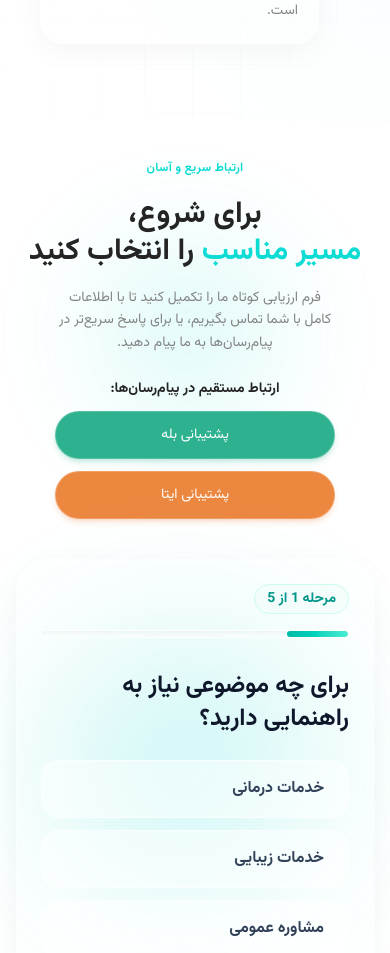
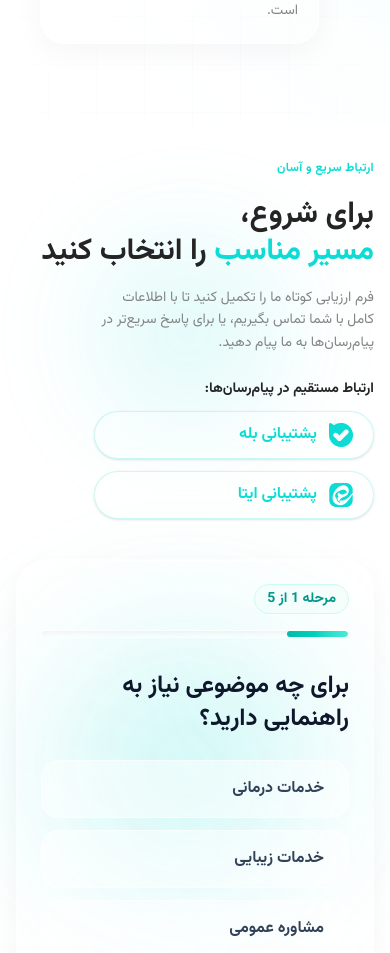
Before and after one commit to AmirShakibafar/SarvzadehPortfolio, a Next.js app: page / in a window 390 px wide. Shown: the part 7640-8593 px from the top of the page. Built offline with nearby package versions, Linux system fonts and the light colour scheme.

Commit message:
feat: refined cta info section

```diff
--- a/components/cta/desktop/cta-info.tsx
+++ b/components/cta/desktop/cta-info.tsx
@@ -1,10 +1,15 @@
 "use client";
 
 import React from "react";
+import Image from "next/image";
 import { motion, Variants } from "framer-motion";
 import { Button } from "@/components/ui/button";
 import { Heading } from "@/components/ui/heading";
 import { Paragraph } from "@/components/ui/paragraph";
+
+// Explicit imports ensure the bundler resolves the assets regardless of folder structure
+import baleIcon from "@/assets/icons/bale.svg";
+import eittaIcon from "@/assets/icons/eitta.svg";
 
 const containerVariants: Variants = {
   hidden: { opacity: 0 },
@@ -32,55 +37,73 @@ const itemVariants: Variants = {
 export function CtaInfo() {
   return (
     <motion.div
-      className="relative flex flex-col space-y-2 isolate"
+      className="relative isolate flex flex-col space-y-2"
       variants={containerVariants}
       initial="hidden"
       whileInView="visible"
       viewport={{ once: true, margin: "100px 0px", amount: 0.05 }}
     >
       <div
-        className="absolute left-1/2 top-1/2 -z-10 h-[500px] opacity-40 w-[500px] md:h-[700px] md:w-[700px] -translate-x-1/2 -translate-y-1/2 bg-[url('/blob.svg')] bg-contain bg-center bg-no-repeat pointer-events-none"
+        className="pointer-events-none absolute left-1/2 top-1/2 -z-10 h-[500px] w-[500px] -translate-x-1/2 -translate-y-1/2 bg-[url('/blob.svg')] bg-contain bg-center bg-no-repeat opacity-40 md:h-[700px] md:w-[700px]"
         aria-hidden="true"
       />
 
-      <motion.div variants={itemVariants} className="   ">
+      <motion.div variants={itemVariants}>
         <span className="inline-block text-sm font-semibold tracking-wide text-primary">
           ارتباط سریع و آسان
         </span>
       </motion.div>
 
-      <motion.div variants={itemVariants} className="   ">
+      <motion.div variants={itemVariants}>
         <Heading className="text-4xl font-extrabold leading-tight text-foreground lg:text-5xl">
           برای شروع، <br />
           <span className="text-primary">مسیر مناسب</span> را انتخاب کنید
         </Heading>
       </motion.div>
 
-      <motion.div variants={itemVariants} className="   ">
+      <motion.div variants={itemVariants}>
         <Paragraph className="max-w-lg text-lg leading-9 text-muted-foreground">
           فرم ارزیابی کوتاه ما را تکمیل کنید تا با اطلاعات کامل با شما تماس
           بگیریم، یا برای پاسخ سریع‌تر مستقیماً در پیام‌رسان‌ها به ما پیام دهید.
         </Paragraph>
       </motion.div>
 
-      <motion.div variants={itemVariants} className="space-y-4 pt-4    ">
+      <motion.div variants={itemVariants} className="space-y-4 pt-4">
         <h4 className="font-semibold text-foreground">
           ارتباط مستقیم در پیام‌رسان‌ها:
         </h4>
         <div className="flex flex-wrap items-center gap-4">
           <Button
-            className="flex h-12 items-center gap-2 rounded-full border border-white/20 bg-[#18a983]/90 px-6 text-white shadow-lg shadow-[#18a983]/20 transition-all hover:bg-[#18a983] backdrop-blur-md  "
+            variant="pillSecondary"
+            size="pill"
+            className="gap-2 border-primary/20"
             onClick={() => window.open("https://ble.ir/your_bale_id", "_blank")}
           >
+            <Image
+              src={baleIcon}
+              alt="Bale"
+              width={24}
+              height={24}
+              className="size-6"
+            />
             پشتیبانی بله
           </Button>
 
           <Button
-            className="flex h-12 items-center gap-2 rounded-full border border-white/20 bg-[#ea7a2c]/90 px-6 text-white shadow-lg shadow-[#ea7a2c]/20 transition-all hover:bg-[#ea7a2c] backdrop-blur-md  "
+            variant="pillSecondary"
+            size="pill"
+            className="gap-2 border-primary/20"
             onClick={() =>
               window.open("https://eitaa.com/your_eitaa_id", "_blank")
             }
           >
+            <Image
+              src={eittaIcon}
+              alt="Eitaa"
+              width={24}
+              height={24}
+              className="size-6"
+            />
             پشتیبانی ایتا
           </Button>
         </div>
--- a/components/cta/mobile/cta-info-mobile.tsx
+++ b/components/cta/mobile/cta-info-mobile.tsx
@@ -2,23 +2,27 @@
 "use client";
 
 import React from "react";
+import Image from "next/image";
 import { motion } from "framer-motion";
 import { Button } from "@/components/ui/button";
 import { Heading } from "@/components/ui/heading";
 import { Paragraph } from "@/components/ui/paragraph";
 
+import baleIcon from "@/assets/icons/bale.svg";
+import eittaIcon from "@/assets/icons/eitta.svg";
+
 export function CtaInfoMobile() {
   return (
     <motion.div
-      className="relative flex flex-col space-y-4 text-center items-center isolate w-full"
+      className="relative flex w-full flex-col space-y-4 text-right isolate"
       initial={{ opacity: 0, y: 15 }}
       whileInView={{ opacity: 1, y: 0 }}
       viewport={{ once: true, margin: "50px 0px", amount: 0.1 }}
       transition={{ duration: 0.4, ease: "easeOut" }}
     >
-      {/* Mobile-scaled Background Blob */}
+      {/* Mobile-scaled Background Blob - Kept centered behind the layout */}
       <div
-        className="absolute left-1/2 top-1/2 -z-10 h-[400px] w-[400px] -translate-x-1/2 -translate-y-1/2 bg-[url('/blob.svg')] bg-contain bg-center bg-no-repeat opacity-20 pointer-events-none"
+        className="pointer-events-none absolute left-1/2 top-1/2 -z-10 h-[400px] w-[400px] -translate-x-1/2 -translate-y-1/2 bg-[url('/blob.svg')] bg-contain bg-center bg-no-repeat opacity-20"
         aria-hidden="true"
       />
 
@@ -36,30 +40,48 @@ export function CtaInfoMobile() {
       </div>
 
       <div>
-        <Paragraph className="max-w-[280px] sm:max-w-md text-sm leading-relaxed text-muted-foreground mx-auto">
+        <Paragraph className="max-w-[280px] text-sm leading-relaxed text-muted-foreground sm:max-w-md">
           فرم ارزیابی کوتاه ما را تکمیل کنید تا با اطلاعات کامل با شما تماس
           بگیریم، یا برای پاسخ سریع‌تر در پیام‌رسان‌ها به ما پیام دهید.
         </Paragraph>
       </div>
 
-      <div className="space-y-3 pt-2 w-full max-w-[280px] sm:max-w-md">
+      <div className="w-full max-w-[280px] space-y-3 pt-2 sm:max-w-md">
         <h4 className="text-sm font-semibold text-foreground">
           ارتباط مستقیم در پیام‌رسان‌ها:
         </h4>
-        <div className="flex flex-col sm:flex-row items-center gap-3 w-full">
+        <div className="flex w-full flex-col gap-3 sm:flex-row">
           <Button
-            className="flex w-full h-12 items-center justify-center gap-2 rounded-full border border-white/20 bg-[#18a983]/90 px-6 text-white shadow-md shadow-[#18a983]/20 transition-colors active:bg-[#18a983]"
+            variant="pillSecondary"
+            size="pill"
+            className="w-full justify-start gap-3 border-primary/20 px-5 shadow-sm"
             onClick={() => window.open("https://ble.ir/your_bale_id", "_blank")}
           >
+            <Image
+              src={baleIcon}
+              alt="Bale"
+              width={24}
+              height={24}
+              className="size-6"
+            />
             پشتیبانی بله
           </Button>
 
           <Button
-            className="flex w-full h-12 items-center justify-center gap-2 rounded-full border border-white/20 bg-[#ea7a2c]/90 px-6 text-white shadow-md shadow-[#ea7a2c]/20 transition-colors active:bg-[#ea7a2c]"
+            variant="pillSecondary"
+            size="pill"
+            className="w-full justify-start gap-3 border-primary/20 px-5 shadow-sm"
             onClick={() =>
               window.open("https://eitaa.com/your_eitaa_id", "_blank")
             }
           >
+            <Image
+              src={eittaIcon}
+              alt="Eitaa"
+              width={24}
+              height={24}
+              className="size-6"
+            />
             پشتیبانی ایتا
           </Button>
         </div>
```
Also changed, not shown: assets/icons/bale.svg (added), assets/icons/eitta.svg (added).
